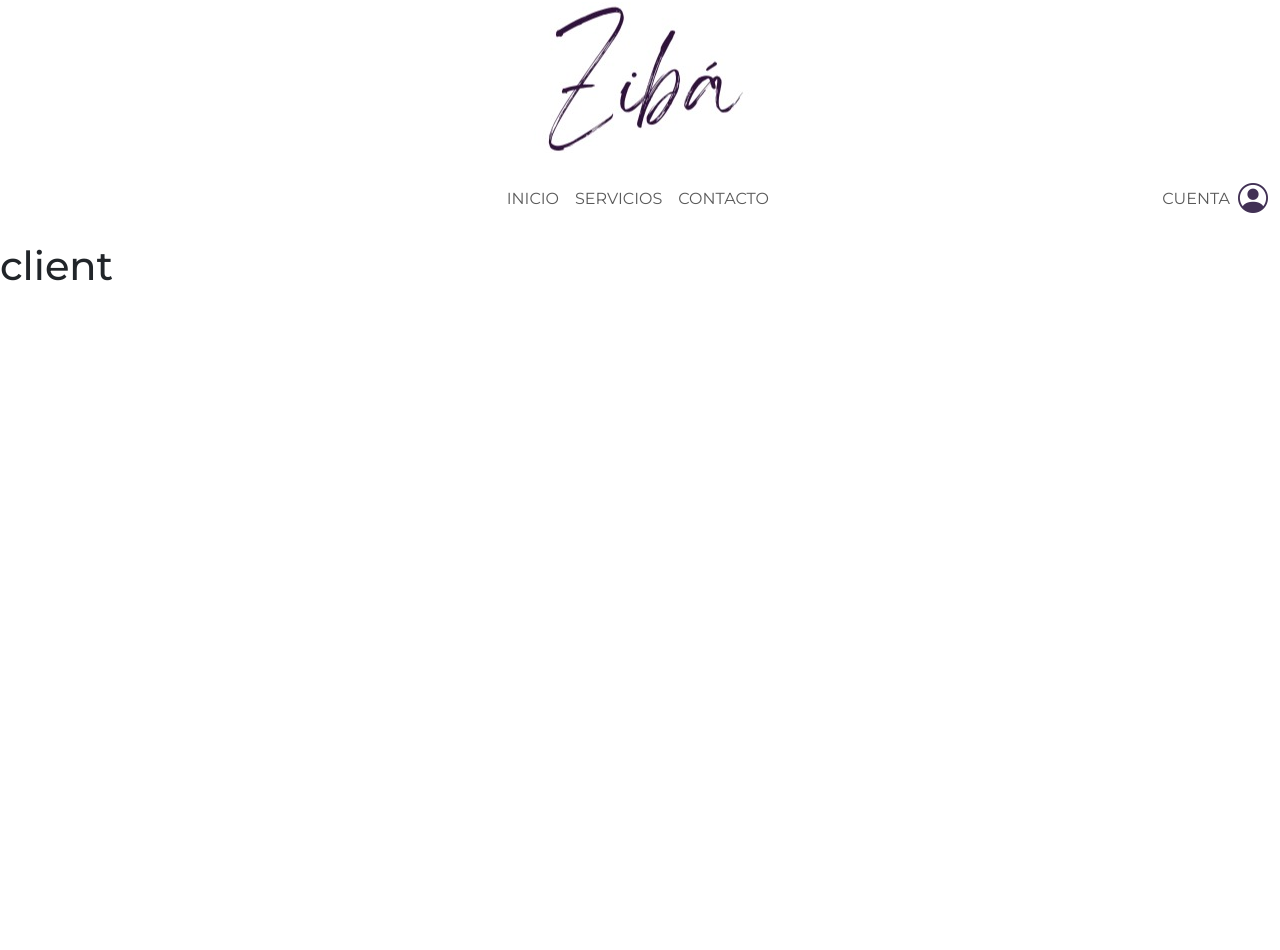
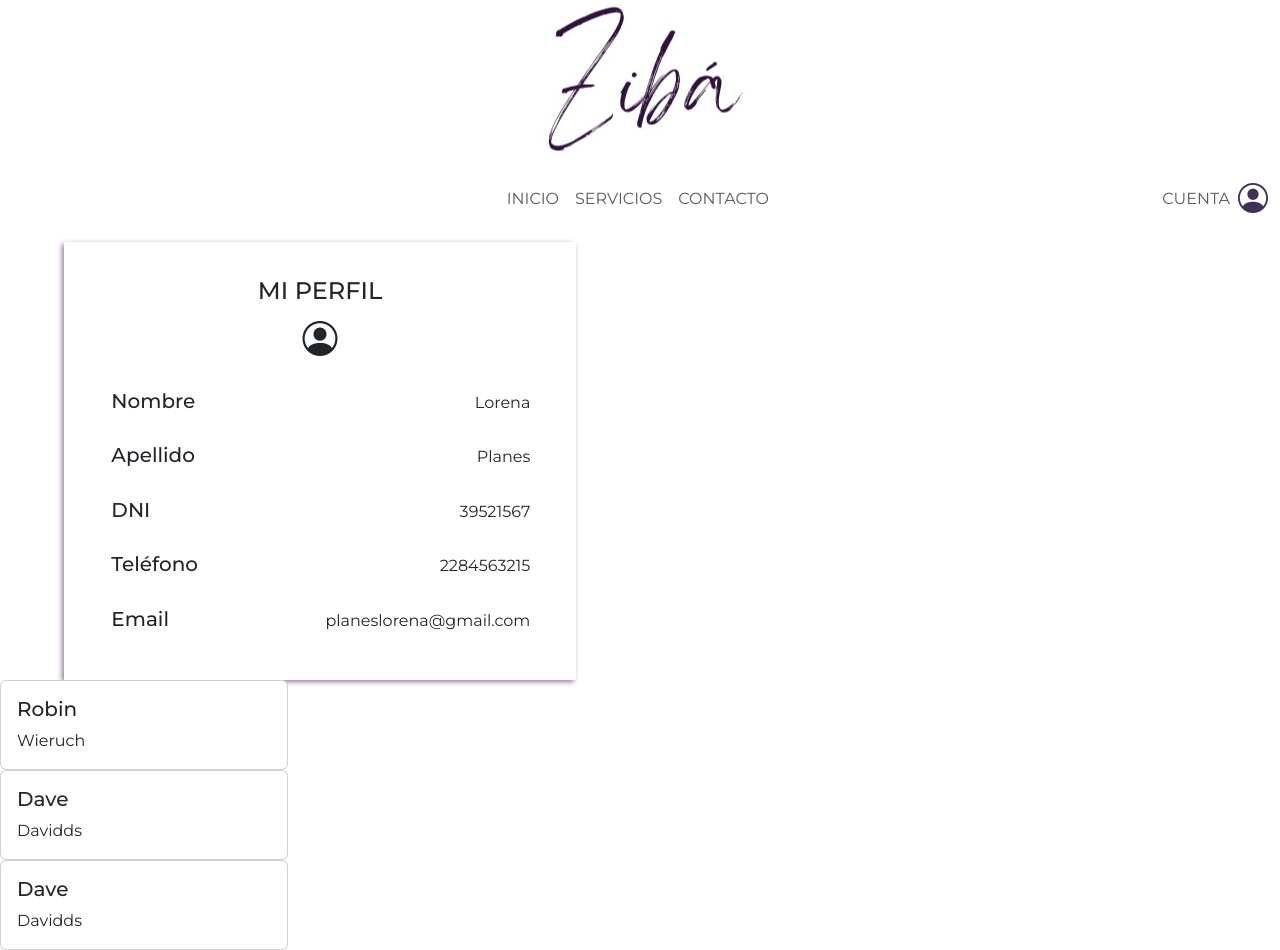
Before and after one commit to planeslorena/Proyecto_Estetica_Ziba, a Next.js app in the folder ziba-react/: page /client in a window 1280 px wide. Before the commit the page ends 800 px from the top, so only its background shows below. Built offline with nearby package versions, Linux system fonts and the light colour scheme.

Commit message:
inicio página cliente

```diff
--- a/ziba-react/src/app/(pages)/client/page.tsx
+++ b/ziba-react/src/app/(pages)/client/page.tsx
@@ -1,4 +1,6 @@
 'use client'
+import { AppointmentList } from "@/app/components/appointmentList/appointmentList";
+import { InfoUser } from "@/app/components/infoUser/infoUser";
 import { Logo } from "@/app/components/logo/logo";
 import { Menu } from "@/app/components/nav/nav";
 
@@ -14,7 +16,8 @@ export default function AdminPage() {
       </header>
 
       <main>
-        <h1>client</h1>
+        <InfoUser></InfoUser>
+        <AppointmentList></AppointmentList>
       </main>
     </>
   )
--- /dev/null
+++ b/ziba-react/src/app/components/appointmentList/appointmentList.css
@@ -0,0 +1,3 @@
+.list-container{
+    overflow-y: scroll;
+}
--- /dev/null
+++ b/ziba-react/src/app/components/appointmentList/appointmentList.tsx
@@ -0,0 +1,48 @@
+import React from 'react';
+import './appointmentList.css'
+import { Card } from 'react-bootstrap';
+
+const list = [ {
+    id: 'a',
+    firstname: 'Robin',
+    lastname: 'Wieruch',
+    year: 1988,
+  },
+  {
+    id: 'b',
+    firstname: 'Dave',
+    lastname: 'Davidds',
+    year: 1990,
+  },
+  {
+    id: 'b',
+    firstname: 'Dave',
+    lastname: 'Davidds',
+    year: 1990,
+  } ];
+
+export const AppointmentList = () => {
+
+
+      return(
+          <div >
+            {list.map((item:any) =>{
+                return (
+            <div className='list-container'>
+
+                <Card className='card-content' style={{ width: "18rem" }}>
+                      <Card.Body>
+                        <Card.Title className='title-card'>{item.firstname}</Card.Title>
+                        <Card.Text className='title-text'>{item.lastname}</Card.Text>
+
+                      </Card.Body>
+                    </Card>
+            </div>
+)
+              })}
+          </div>
+
+      );
+
+
+    };
--- /dev/null
+++ b/ziba-react/src/app/components/infoUser/infoUser.css
@@ -0,0 +1,48 @@
+
+.info-user-container{
+    width: 40%;
+    height: fit-content;
+    margin-left: 5%;
+    box-shadow: -2px 2px 5px 0px #987A9D;
+    display: flex;
+    flex-direction: column;
+}
+
+.info-user{
+    margin: 3%;
+    padding-top: 2%;
+
+}
+
+.info-title{
+    display: flex;
+    align-items: center;
+    flex-direction: column;
+    justify-content: center;
+    margin: 2%;
+    padding-bottom: 2%;
+}
+
+.img-info-perfil{
+    font-size: 35px;
+}
+
+.info-list{
+    list-style-type: none;
+    padding-right: 6.3%;
+    margin-top: 2%;
+    height: fit-content;
+}
+
+.item-list-title{
+   padding-right: 5%;
+}
+
+.item-list{
+    display: flex;
+    align-items: baseline;
+    justify-content: space-between;
+    margin-top: 3%;
+    flex-wrap: wrap;
+    align-content: flex-start;
+}
--- /dev/null
+++ b/ziba-react/src/app/components/infoUser/infoUser.tsx
@@ -0,0 +1,44 @@
+import './infoUser.css'
+
+const usuario = [
+    { nombre: 'Lorena', apellido: 'Planes', dni: '39521567', telefono: '2284563215', email: 'planeslorena@gmail.com' }];
+
+export const InfoUser = () => {
+    return (
+       <div className="info-user-container">
+           <div className='info-user'>
+               <div className='info-title'>
+                   <h4>MI PERFIL</h4>
+                   <i className='img-info-perfil bi-person-circle'/>
+               </div>
+               {usuario.map((item: any) => {
+                   return (
+                       <ul className="info-list">
+                           <li className='item-list'>
+                               <h5 className='item-list-title'>Nombre</h5>
+                               <p>{item.nombre}</p>
+                           </li>
+                           <li className='item-list'>
+                               <h5 className='item-list-title'>Apellido</h5>
+                               <p>{item.apellido}</p>
+                           </li>
+                           <li className='item-list'>
+                               <h5 className='item-list-title'>DNI</h5>
+                               <p>{item.dni}</p>
+                           </li>
+                           <li className='item-list'>
+                               <h5 className='item-list-title'>Teléfono</h5>
+                               <p>{item.telefono}</p>
+                           </li>
+                           <li className='item-list'>
+                               <h5 className='item-list-title'>Email</h5>
+                               <p>{item.email}</p>
+                           </li>
+                       </ul>
+                   );
+               })}
+           </div>
+       </div>
+    )
+
+}
```
